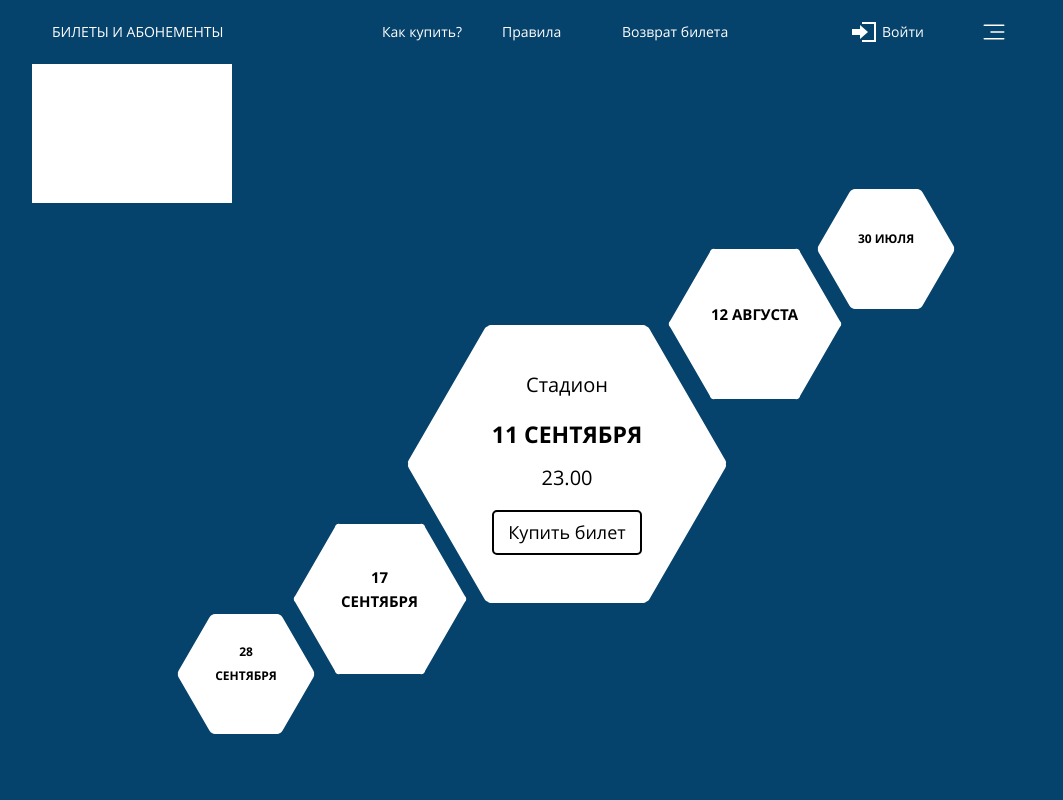
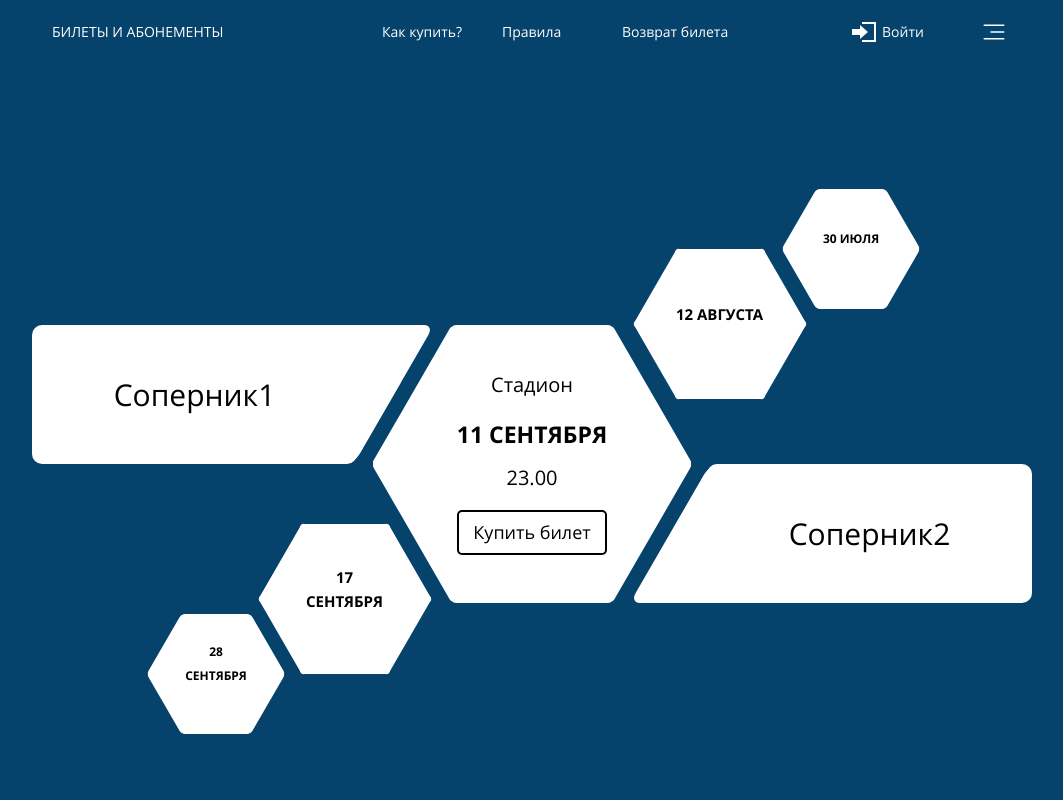
Before and after one commit to mikhailkaryamin/test-infomatika, a React app: page / in a window 1280 px wide. Shown: the top 800 px of the page, without its empty margins (108-1171 px from the left). Built offline with nearby package versions, Linux system fonts and the light colour scheme.

Commit message:
css(side-label): add styles

```diff
--- a/src/components/main.jsx
+++ b/src/components/main.jsx
@@ -91,10 +91,58 @@ const PREFIXES = [{
   HEXAGON: 'small',
 }];
 
+const SideLabePrefix = {
+  LEFT: 'left',
+  RIGHT: 'right',
+};
+
 function Main() {
   const [matches, setMatches] = useState(MATCHES.slice(0, COUNT_SHOW_MATCH));
   const [mainMatch, setMainMatch] = useState(matches[2]);
   const [prefixes, setPrefixes] = useState(PREFIXES);
+
+  function scrollTo(action, matchId = mainMatch.id) {
+    const MAIN_MATCH_INDEX = MATCHES.findIndex((match) => matchId === match.id);
+
+    let matchesForRender;
+    let nextFirstMatchIndex;
+
+    const isClick = action === ActionType.CLICK;
+
+    if (isClick) {
+      nextFirstMatchIndex = MAIN_MATCH_INDEX - 2;
+    } else {
+      const isScrollTop = action === ActionType.SCROLL_TOP;
+      nextFirstMatchIndex = isScrollTop ? MAIN_MATCH_INDEX - 1 : MAIN_MATCH_INDEX - 3;
+    }
+
+    const NEXT_LAST_RENDER_MATCH = nextFirstMatchIndex + COUNT_SHOW_MATCH;
+
+    if (nextFirstMatchIndex >= 0) {
+      matchesForRender = MATCHES.slice(nextFirstMatchIndex, NEXT_LAST_RENDER_MATCH);
+
+      const NEXT_MAIN_MATCH = matchesForRender[2];
+
+      setMainMatch(NEXT_MAIN_MATCH);
+    } else {
+      matchesForRender = MATCHES.slice(0, COUNT_SHOW_MATCH + nextFirstMatchIndex);
+
+      const NEXT_MAIN_MATCH = matchesForRender[2 + nextFirstMatchIndex];
+
+      setMainMatch(NEXT_MAIN_MATCH);
+    }
+
+    setMatches(matchesForRender);
+
+    switch (true) {
+      case (nextFirstMatchIndex < 0):
+        setPrefixes(PREFIXES.slice(nextFirstMatchIndex * -1));
+        break;
+
+      default:
+        setPrefixes(PREFIXES);
+    }
+  }
 
   function getMarkupEventsList() {
     return (
@@ -121,49 +169,6 @@ function Main() {
     );
   }
 
-  function scrollTo(action, matchId = mainMatch.id) {
-    const MAIN_MATCH_INDEX = MATCHES.findIndex((match) => matchId === match.id);
-
-    let matchesForRender;
-    let nextFirstMatchIndex;
-
-    const isClick = action === ActionType.CLICK;
-
-    if (isClick) {
-      nextFirstMatchIndex = MAIN_MATCH_INDEX - 2;
-    } else {
-      const isScrollTop = action === ActionType.SCROLL_TOP;
-      nextFirstMatchIndex = isScrollTop ? MAIN_MATCH_INDEX - 1 : MAIN_MATCH_INDEX - 3;
-    }
-
-    const NEXT_LAST_RENDER_MATCH = nextFirstMatchIndex + COUNT_SHOW_MATCH;
-
-    if (nextFirstMatchIndex >= 0) {
-      matchesForRender = MATCHES.slice(nextFirstMatchIndex, NEXT_LAST_RENDER_MATCH);
-
-      const NEXT_MAIN_MATCH = matchesForRender[2];
-
-      setMainMatch(NEXT_MAIN_MATCH);
-    } else {
-      matchesForRender = MATCHES.slice(0, COUNT_SHOW_MATCH + nextFirstMatchIndex);
-      console.log(nextFirstMatchIndex, matchesForRender[2 + nextFirstMatchIndex], MATCHES[MAIN_MATCH_INDEX + nextFirstMatchIndex])
-      const NEXT_MAIN_MATCH = matchesForRender[2 + nextFirstMatchIndex];
-
-      setMainMatch(NEXT_MAIN_MATCH);
-    }
-
-    setMatches(matchesForRender);
-
-    switch (true) {
-      case (nextFirstMatchIndex < 0):
-        setPrefixes(PREFIXES.slice(nextFirstMatchIndex * -1));
-        break;
-
-      default:
-        setPrefixes(PREFIXES);
-    }
-  }
-
   function handleWheel(evt) {
     if (evt.deltaY > 0) {
       scrollTo(ActionType.SCROLL_TOP);
@@ -175,14 +180,20 @@ function Main() {
   return (
     <main className="main">
       <div className="main__wrapper">
-        <SideLabel />
+        <SideLabel
+          prefix={SideLabePrefix.LEFT}
+          teamName={mainMatch.rivalFirst}
+        />
         <ul
           className="main__events"
           onWheel={handleWheel}
         >
           {getMarkupEventsList()}
         </ul>
-        <SideLabel />
+        <SideLabel
+          prefix={SideLabePrefix.RIGHT}
+          teamName={mainMatch.rivalSecond}
+        />
       </div>
     </main>
   );
--- a/src/styles/main.scss
+++ b/src/styles/main.scss
@@ -20,31 +20,31 @@
 
   &--first {
     top: 125px;
-    left: 785px;
+    left: 750px;
     width: 138px;
   }
 
   &--second {
     top: 185px;
-    left: 635px;
+    left: 600px;
     width: 175px;
   }
 
   &--third {
     top: 261px;
-    left: 375px;
+    left: 340px;
     width: 320px;
   }
 
   &--fourth {
     top: 460px;
-    left: 260px;
+    left: 225px;
     width: 175px;
   }
 
   &--fifth {
     top: 550px;
-    left: 145px;
+    left: 115px;
     width: 138px;
   }
 }
--- a/src/styles/side-label.scss
+++ b/src/styles/side-label.scss
@@ -1,6 +1,45 @@
 .side-label {
   position: absolute;
-  width: 200px;
+  z-index: 10;
+  display: flex;
+  justify-content: center;
+  align-items: center;
+  width: 325px;
   height: 139px;
+  color: #000000;
+  font-size: 30px;
+  border-radius: 10px;
   background-color: #fff;
+
+  &::before {
+    content: "";
+    position: absolute;
+    z-index: -1;
+    transform: skew(-30deg);
+    width: 100px;
+    height: 139px;
+    border-radius: 10px;
+    background: #fff;
+  }
+
+  &--left {
+    top: 261px;
+    left: 0;
+
+    &::before {
+      top: 0;
+      left: 262px;
+    }
+  }
+
+  &--right {
+    right: 0;
+    bottom: 261px;
+
+    &::before {
+      top: 0;
+      right: 262px;
+
+    }
+  }
 }
```
